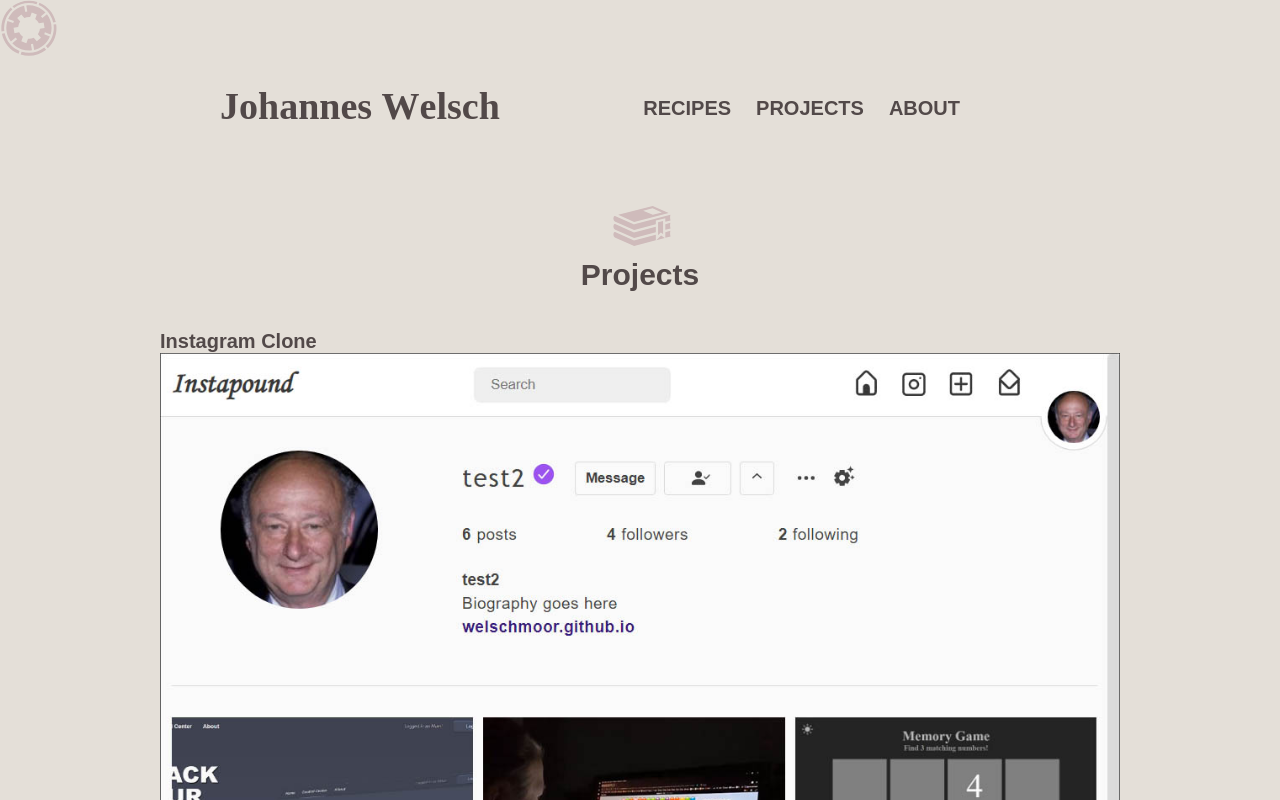
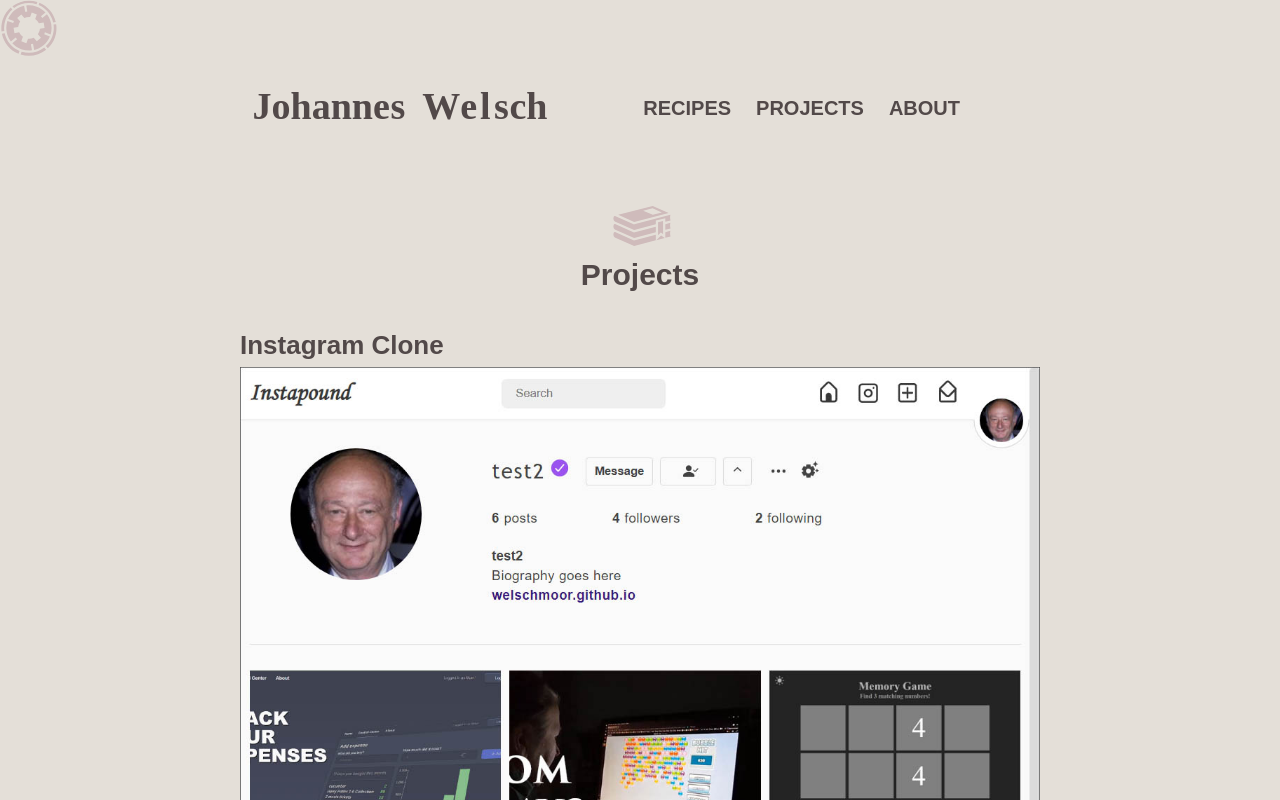
Before and after one commit to welschmoor/personal-website-next-js, a Next.js app: page /projects in a window 1280 px wide. Shown: the top 800 px of the page. Built offline with nearby package versions, Linux system fonts and the light colour scheme.

Commit message:
fixed main logo misalignement, made projects page narrower, changed navbar text

```diff
--- a/STYLES/styleGlobal.js
+++ b/STYLES/styleGlobal.js
@@ -62,7 +62,7 @@ export const GlobalStyle = createGlobalStyle`
 `
 
 
-export const lightTheme =  {
+export const lightTheme = {
   BG: {
     col1: "#E4DFD8",
     col2: "hsl(35, 18.2%, 92.1%)",
@@ -72,6 +72,7 @@ export const lightTheme =  {
     mainNav: "#524949",
     fadedText: "hsl(0, 5.806451612903232%, 38.3921568627451%)",
     fadedText2: "hsl(0, 16.882352941176484%, 67.33333333333333%)",
+    highlight: "hsl(0, 5.806451612903232%, 55.3921568627451%)",
   },
   MARGIN: {
     mar10: "10px",
@@ -103,6 +104,7 @@ export const darkTheme = {
     mainNav: "hsl(0, 5.8%, 70%)",
     fadedText: "hsl(0, 5.806451612903232%, 53.3921568627451%)",
     fadedText2: "hsl(0, 16.882352941176484%, 67.33333333333333%)",
+    highlight: "hsl(0, 5.8%, 50%)",
   },
   MARGIN: {
     mar10: "10px",
--- a/components/Header/Header.js
+++ b/components/Header/Header.js
@@ -20,9 +20,11 @@ const Header = ({ darkMode, setDarkMode }) => {
     <HeaderDiv>
       <MenuIcon menuOpened={menuOpened} onClick={openCloseMenu} />
       <MenuIconMask />
-      <Menu menuOpened={menuOpened} onClick={darkModeHandler} >{darkMode ? "dark mode" : "light mode"}</Menu>
+      <Menu menuOpened={menuOpened} onClick={darkModeHandler} darkMode={darkMode} >{darkMode ? "theme: dark" : "theme: light"}</Menu>
       <Menu2 menuOpened={menuOpened} >click me</Menu2>
       <Menu3 menuOpened={menuOpened} >logout</Menu3>
+      <ExtraDiv>
+
         <Link href="/" passHref>
           <JumpingTitle>
             <H1>J</H1>
@@ -42,10 +44,18 @@ const Header = ({ darkMode, setDarkMode }) => {
             <H1>h</H1>
           </JumpingTitle>
         </Link>
+      </ExtraDiv>
       <Navbar />
-    </HeaderDiv>
+    </HeaderDiv >
   )
 }
+
+
+const ExtraDiv = styled.div`
+  /* display: flex; */
+  width: 295px;
+  margin: 0 auto;
+`
 
 const MenuIcon = styled(GiCogLock)`
   color: ${p => p.theme.ICON.cogwheel};
@@ -91,19 +101,21 @@ const Menu = styled.div`
   position: absolute;
   transition: transform 0.2s;
   /* transition-delay: ${p => !p.menuOpened ? "0.1s" : "0.0s"}; */
-  transform: ${p => !p.menuOpened ? "translate(90px, 18px)" : "translate(-200px, 18px)"};
+  transform: ${p => !p.menuOpened
+    ? "translate(90px, 18px)"
+    : "translate(-200px, 18px)"};
   cursor: pointer;
 `
 
 const Menu2 = styled(Menu)`
   /* transition-delay: ${p => !p.menuOpened ? "0.5s" : "0"}; */
-  transform: ${p => !p.menuOpened ? "translate(232px, 18px)" : "translate(-200px, 18px)"};
+  transform: ${p => !p.menuOpened ? "translate(240px, 18px)" : "translate(-200px, 18px)"};
   cursor: pointer;
 `
 
 const Menu3 = styled(Menu)`
   /* transition-delay: ${p => !p.menuOpened ? "1s" : "0"}; */
-  transform: ${p => !p.menuOpened ? "translate(350px, 18px)" : "translate(-200px, 18px)"};
+  transform: ${p => !p.menuOpened ? "translate(352px, 18px)" : "translate(-200px, 18px)"};
   cursor: pointer;
 `
 
@@ -112,6 +124,7 @@ const Menu3 = styled(Menu)`
 const HeaderDiv = styled.header`
   max-width: 900px;
   display: grid;
+  column-gap: 30px;
   grid-template-columns: 360px 1fr;
   justify-content: space-between;
   align-items: center;
@@ -120,7 +133,7 @@ const HeaderDiv = styled.header`
   height: 190px;
   transition: ${p => p.theme.TIME.zero2};
 
-  @media (max-width: 736px) {
+  @media (max-width: 808px) {
     grid-template-columns: 1fr;
     padding: 30px;
   }
@@ -136,7 +149,7 @@ const JumpingTitle = styled.div`
     align-items: center;
     justify-items: center;
     height: 100px;
-    width: 240px;
+    /* width: 240px; */
     cursor: pointer;
 
     -webkit-user-select: none; /* Safari */
@@ -144,7 +157,7 @@ const JumpingTitle = styled.div`
     -ms-user-select: none; /* IE10+/Edge */
     user-select: none; /* Standard */
 
-    @media (max-width: 736px) {
+    @media (max-width: 808px) {
       justify-content: start;
       align-content: center;
       align-items: end;
--- a/components/Navbar/Navbar.js
+++ b/components/Navbar/Navbar.js
@@ -46,7 +46,7 @@ const Nav = styled.nav`
   justify-content: end;
   gap: 25px;
 
-  @media (max-width: 736px) {
+  @media (max-width: 808px) {
 
     justify-content: center;
   }
--- a/components/Project/Project.js
+++ b/components/Project/Project.js
@@ -22,7 +22,10 @@ const Project = ({ e }) => {
 
 
 const ProjectWrapper = styled.div`
-
+  -webkit-user-select: none; /* Safari */
+  -moz-user-select: none; /* Firefox */
+  -ms-user-select: none; /* IE10+/Edge */
+  user-select: none; /* Standard */
 `
 
 const ProjectTitle = styled.h2`
@@ -30,8 +33,8 @@ const ProjectTitle = styled.h2`
   cursor: default;
   font-size: 30px;
   font-weight: 600;
-  font-size: 1rem;
-
+  font-size: 1.3rem;
+  margin-bottom: 6px;
 `
 
 const Description = styled.p`
--- a/pages/projects.js
+++ b/pages/projects.js
@@ -58,11 +58,17 @@ const HomeTitleCentered = styled(Hometitle)`
   margin-top: 0px;
   text-align: center;
   cursor: default;
+  -webkit-user-select: none; /* Safari */
+  -moz-user-select: none; /* Firefox */
+  -ms-user-select: none; /* IE10+/Edge */
+  user-select: none; /* Standard */
 `
 
 const ProjectsWrapper = styled.div`
   /* background-color: ${p => p.theme.BG.col2}; */
   min-height: 69vh;
+  max-width: 800px;
+  margin: 0 auto;
 `
 
 const ProjectsMap = styled.div`
```
Also changed, not shown: pages/index.js (+8 -3 lines), 1 other file (tests, documents, lock files or other folders). Lines whose indentation alone changed are shown as unchanged.
